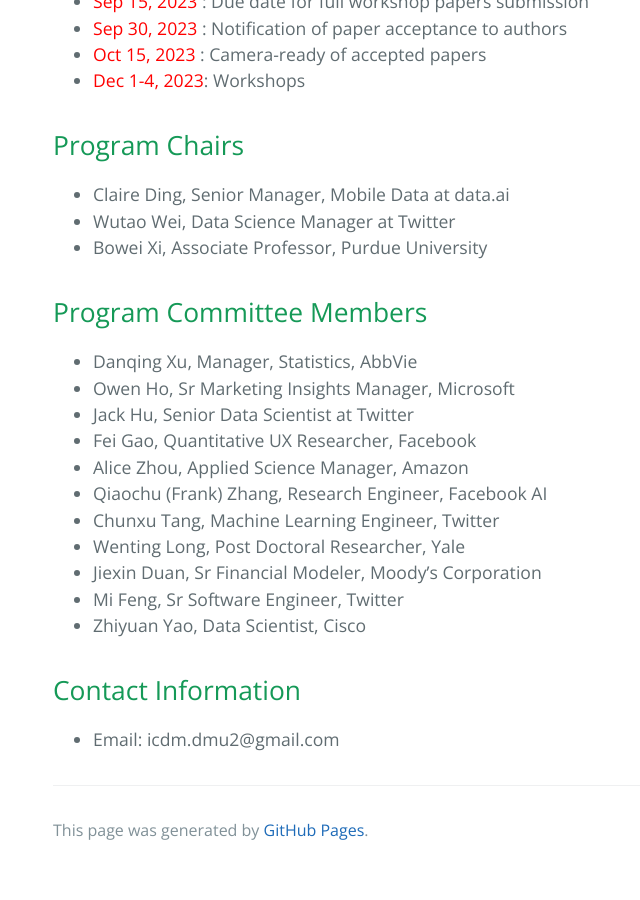
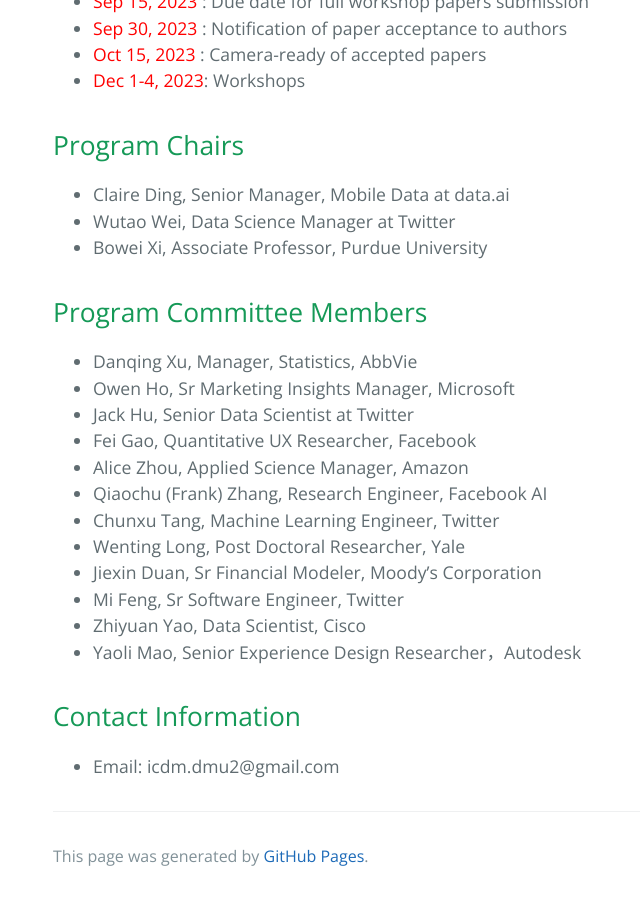
Before and after one commit to dmu2/dmu2.github.io, a Jekyll site: the page built from index.md, in a window 1280 px wide and 900 px high, scrolled down 2178 px. Shown: the whole window, without its empty margins (171-811 px from the left). Built offline with Jekyll 4.4.1, drawn with Linux system fonts in a browser that asks for light colours; our own code applies the rules of GitHub Pages for plain Markdown files; before the commit the page ends 3052 px from its top, so only the background shows below that.

Commit message:
Update index.md

```diff
--- a/index.md
+++ b/index.md
@@ -60,6 +60,7 @@
 - Jiexin Duan, Sr Financial Modeler, Moody's Corporation
 - Mi Feng, Sr Software Engineer, Twitter
 - Zhiyuan Yao, Data Scientist, Cisco
+- Yaoli Mao, Senior Experience Design Researcher，Autodesk
 
 ## Contact Information
 - Email: icdm.dmu2@gmail.com
```
